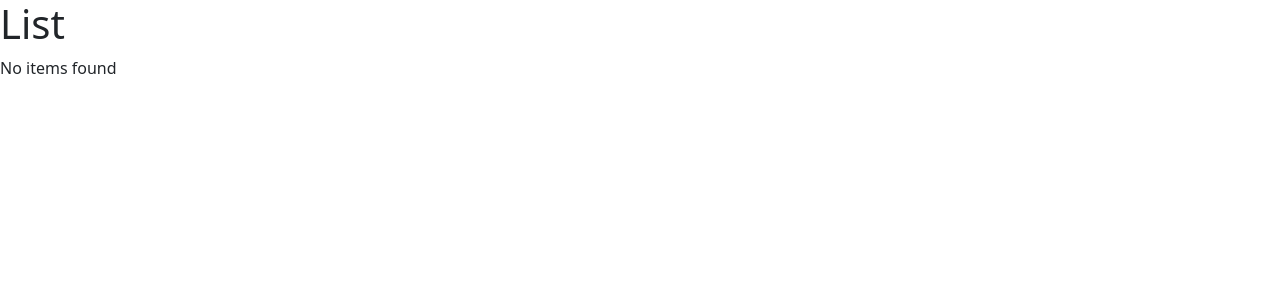
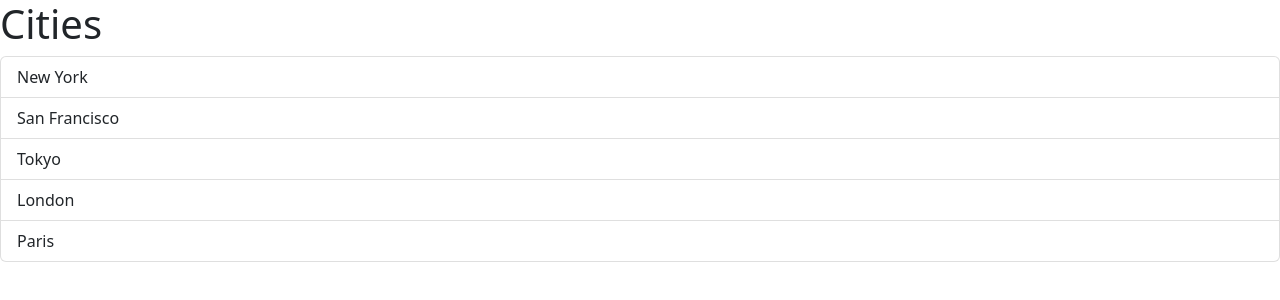
Before and after one commit to RuushTea/Game-Store-React-App, a React (Vite) app: page / in a window 1280 px wide. Shown: the top 300 px of the page. Built offline with nearby package versions, Linux system fonts and the light colour scheme.

Commit message:
refactor: update ListGroup component to accept items and heading as props

```diff
--- a/src/App.tsx
+++ b/src/App.tsx
@@ -1,7 +1,13 @@
 import ListGroup from "./components/ListGroup";
 
-function App(){
-  return <div><ListGroup /></div>;
+function App() {
+  let items = ["New York", "San Francisco", "Tokyo", "London", "Paris"];
+
+  return (
+    <div>
+      <ListGroup items={items} heading="Cities" />
+    </div>
+  );
 }
 
 export default App;
--- a/src/components/ListGroup.tsx
+++ b/src/components/ListGroup.tsx
@@ -1,16 +1,31 @@
-function ListGroup() {
-  let items = ["New York", "San Francisco", "Tokyo", "London", "Paris"];
-  items = [];
+import { useState } from "react";
 
-  const getMessage = () => {};
+interface ListGroupProps {
+  items: string[];
+  heading: string;
+}
+
+function ListGroup({ items, heading }: ListGroupProps) {
+  //Hook
+  const [selectedIndex, setSelectedIndex] = useState(-1);
 
   return (
     <>
-      <h1>List</h1>
+      <h1>{heading}</h1>
       {items.length === 0 && <p>No items found</p>}
       <ul className="list-group">
-        {items.map((item) => (
-          <li key={item}>{item}</li>
+        {items.map((item, index) => (
+          <li
+            className={
+              selectedIndex === index
+                ? "list-group-item active"
+                : "list-group-item"
+            }
+            key={item}
+            onClick={() => setSelectedIndex(index)}
+          >
+            {item}
+          </li>
         ))}
       </ul>
     </>
```
